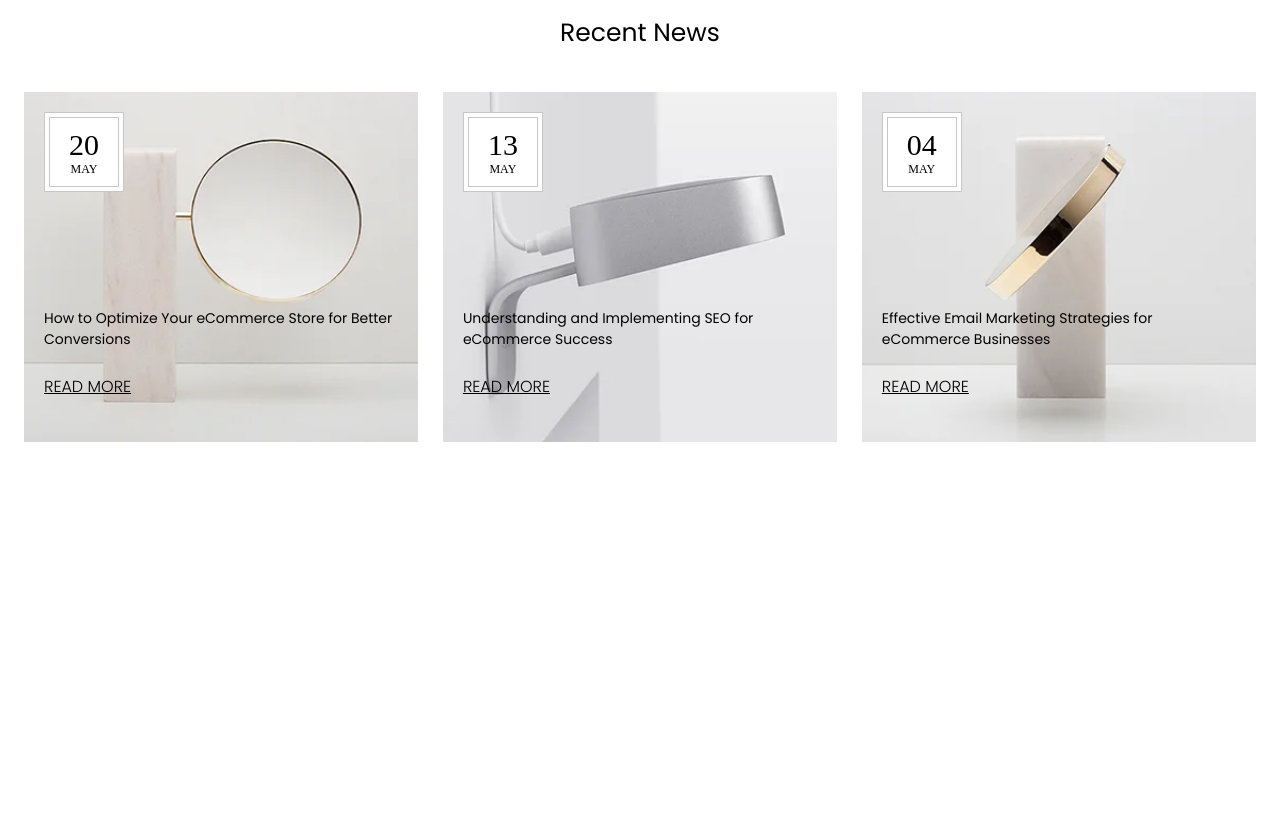
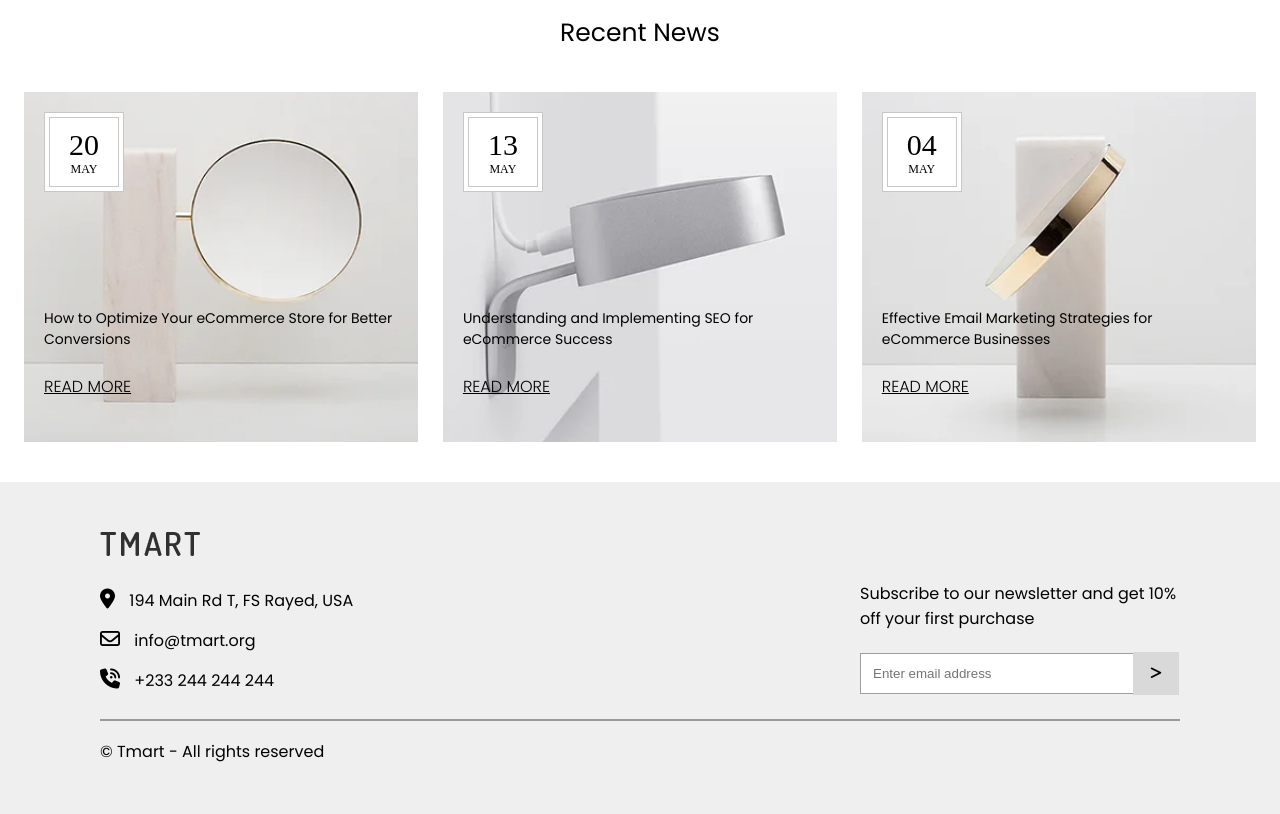
Before and after one commit to Jesse-Boateng/Ecommence-Website, a plain HTML site: page index.html in a window 1280 px wide. Shown: the part 2013-2827 px from the top of the page. Before the commit the page ends 2455 px from the top, so only its background shows below. Drawn offline with Linux system fonts and the light colour scheme; files that its build step writes are made by us from their sources.

Commit message:
modified

```diff
--- a/assets/css/style.css
+++ b/assets/css/style.css
@@ -293,7 +293,6 @@ h2{
     font-size: 14px;
     margin: 20px;
     top: 6rem;
-
 }
 
 
@@ -307,11 +306,70 @@ h2{
     color: black;
 }
 
+.footer{
+    background-color: #EFEFEF;
+    padding: 50px 100px;
+    margin: 40px 0 auto;
+    font-size: 16px;
+    font-family: 'poppins';
+    font-weight: 400;
+}
+
+.fsection{
+    display: flex;
+    flex-wrap: wrap;
+    justify-content: space-between;
+    margin-top: 18px;
+
+}
+
+
+.p{
+    display: inline;
+    margin: 10px;
+    line-height: 40px;
+}
+
+.fa-solid{
+    font-size: 20px;
+}
+
+.fa-regular{
+    font-size: 20px;
+}
+
+
+.subs1{
+   width: 320px;
+   font-size: 16px;
+}
+
+#email{
+    padding: 12px;
+    width: 87%;
+    margin-top: 22px;
+    border:  0.4px solid rgba(0, 0, 0, 0.38);
+}
+
+.line{
+    width: 100%;
+    border: 1px solid rgba(0, 0, 0, 0.36);
+    margin: 18px 0;
+}
+
+.fa-greater-than{
+    font-size: 14px;
+    padding: 14.5px 18px;
+    margin-left: -10px;
+    border: none;
+    background: #D9D9D9;
+}
+
+
 
 
 
 /* Media Queries for Tablet View */
-
 
 @media screen and (max-width: 912px){
     .hero{
@@ -327,11 +385,18 @@ h2{
     .news{
         flex-wrap: wrap;
         gap: 1.5rem;
-        padding: 0, 1.5rem;
+        padding: 0 1.5rem;
     }
 
     .box{
         width: 48%;
+    }
+
+    .footer{
+        background-color: #EFEFEF;
+        padding: 30px 2rem;
+        margin: 25px 0 auto;
+
     }
 }
 
@@ -384,4 +449,21 @@ h2{
     .box{
         width: 100%;
     }
+
+    .fsection{
+        flex-direction: column;
+    }
+
+    .footer{
+        width: 100%;
+        padding: 2rem 1rem ;
+    }
+
+    .letter{
+        margin-top: 2.5rem;
+    }
+
+    .line{
+        margin-top: 40px;
+    }
 }
--- a/index.html
+++ b/index.html
@@ -154,13 +154,48 @@
                 </div>
             </div>
 
+        </div>
+    </section>
 
 
+    <!-- This is the footer section -->
+    <footer class="footer">
+            <div class="blogo">
+                <img src="./assets/images/new-assets-images/logo.png" alt="Tmart logo">
+            </div>
+        <div class="fsection">
+            <div>
+                <div class="address">
+                    <i class="fa-solid fa-location-dot"></i>
+                    <p class="p">194 Main Rd T, FS Rayed, USA</p>
+                </div>
+                <div class="info">
+                    <i class="fa-regular fa-envelope"></i>
+                    <p class="p">info@tmart.org</p>
+            </div>
+            <div class="number">
+                <i class="fa-solid fa-phone-volume"></i>
+                <p class="p">+233 244 244 244</p>
+            </div>
+            </div>
 
+            <div class="letter">
+                <p class="subs1">Subscribe to our newsletter and get 10% off your first purchase</p>
+                <div class="search">
+                    <input type="text" id="email" name="email" placeholder="Enter email address">
+                    <i class="fa-solid fa-greater-than"></i>
+                </div>
+            </div>
 
 
         </div>
-    </section>
+
+        <div class="line"></div>
+
+        <div>
+            <p>&copy Tmart - All rights reserved</p>
+        </div>
+    </footer>
 
 </body>
 </html>
```
